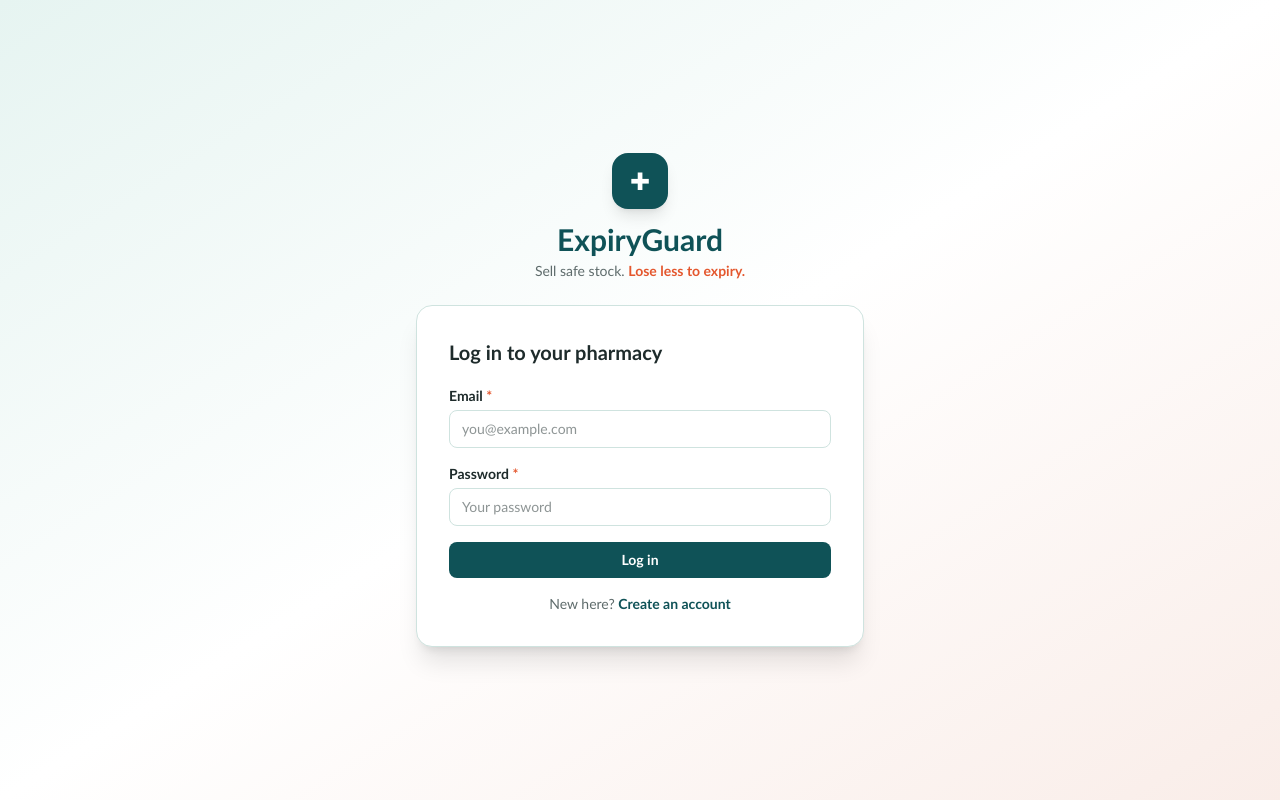
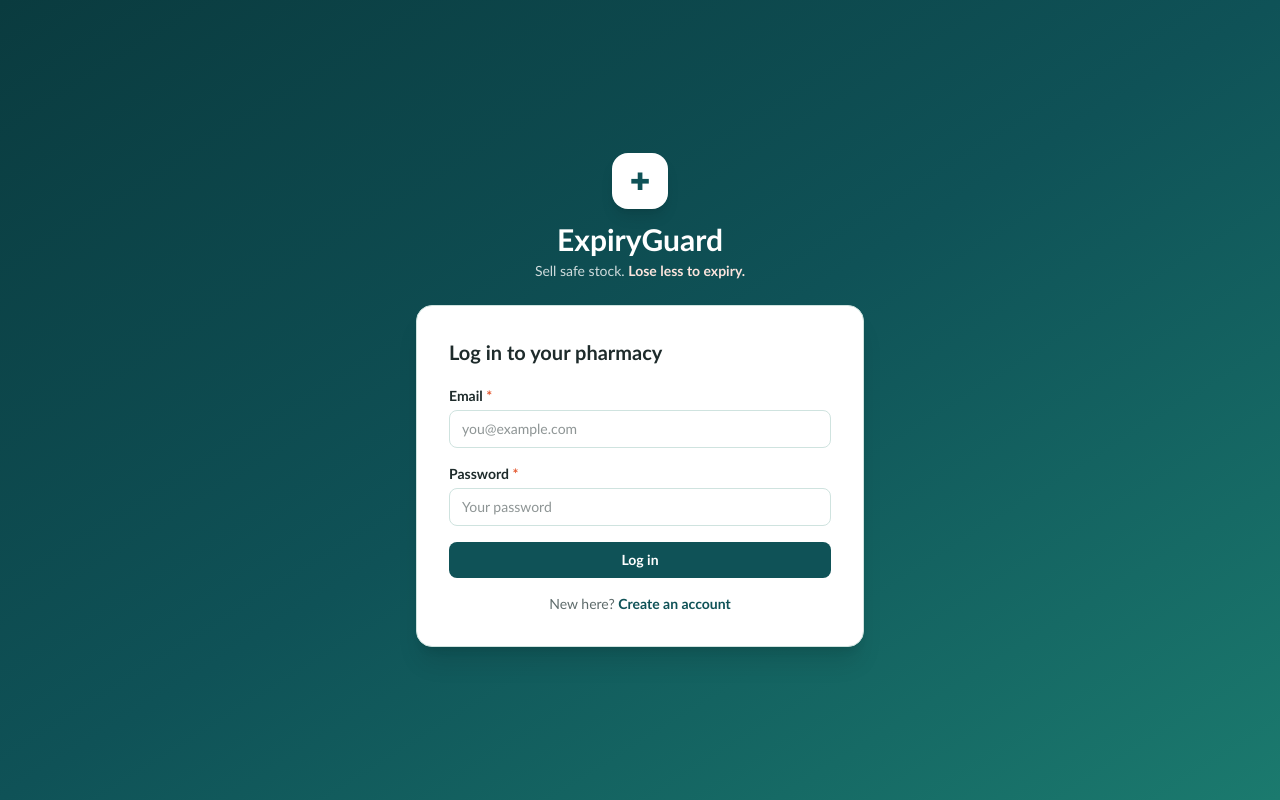
Before and after one commit to norkhurram-coder/Expiryguard, a Next.js app: page /login in a window 1280 px wide. Built offline with nearby package versions, Linux system fonts and the light colour scheme.

Commit message:
Change login page background to a dark teal gradient
Co-Authored-By: Claude Opus 5.5 <noreply@anthropic.com>

```diff
--- a/app/login/page.tsx
+++ b/app/login/page.tsx
@@ -4,7 +4,7 @@ import LoginForm from "@/components/auth/LoginForm";
 export default async function LoginPage({ searchParams }: { searchParams: Promise<{ signedup?: string }> }) {
   const { signedup } = await searchParams;
   return (
-    <AuthCard title="Log in to your pharmacy">
+    <AuthCard title="Log in to your pharmacy" background="dark">
       <LoginForm justSignedUp={signedup === "1"} />
     </AuthCard>
   );
--- a/components/auth/AuthCard.tsx
+++ b/components/auth/AuthCard.tsx
@@ -1,15 +1,36 @@
 /** Centered card used by the login and sign-up pages. */
-export default function AuthCard({ title, children }: { title: string; children: React.ReactNode }) {
+type Background = "light" | "dark";
+
+// Page background behind the card. Change the colours here to restyle the page.
+const backgrounds: Record<Background, string> = {
+  light: "bg-linear-to-br from-teal-soft via-white to-coral-soft/60",
+  dark: "bg-linear-to-br from-teal-dark via-teal-brand to-[#1b7a6e]",
+};
+
+export default function AuthCard({
+  title,
+  background = "light",
+  children,
+}: {
+  title: string;
+  background?: Background;
+  children: React.ReactNode;
+}) {
+  const dark = background === "dark";
   return (
-    <main className="flex min-h-screen items-center justify-center bg-linear-to-br from-teal-soft via-white to-coral-soft/60 px-4 py-10">
+    <main className={`flex min-h-screen items-center justify-center px-4 py-10 ${backgrounds[background]}`}>
       <div className="w-full max-w-md">
         <div className="mb-6 text-center">
-          <div className="mx-auto mb-3 flex h-14 w-14 items-center justify-center rounded-2xl bg-teal-brand text-2xl text-white shadow-lg">
+          <div
+            className={`mx-auto mb-3 flex h-14 w-14 items-center justify-center rounded-2xl text-2xl shadow-lg ${
+              dark ? "bg-white text-teal-brand" : "bg-teal-brand text-white"
+            }`}
+          >
             ✚
           </div>
-          <h1 className="text-3xl font-bold text-teal-brand">ExpiryGuard</h1>
-          <p className="mt-1 text-sm text-muted">
-            Sell safe stock. <span className="font-semibold text-coral">Lose less to expiry.</span>
+          <h1 className={`text-3xl font-bold ${dark ? "text-white" : "text-teal-brand"}`}>ExpiryGuard</h1>
+          <p className={`mt-1 text-sm ${dark ? "text-white/80" : "text-muted"}`}>
+            Sell safe stock. <span className={`font-semibold ${dark ? "text-coral-soft" : "text-coral"}`}>Lose less to expiry.</span>
           </p>
         </div>
         <div className="rounded-2xl border border-teal-line bg-white p-6 shadow-xl sm:p-8">
```
